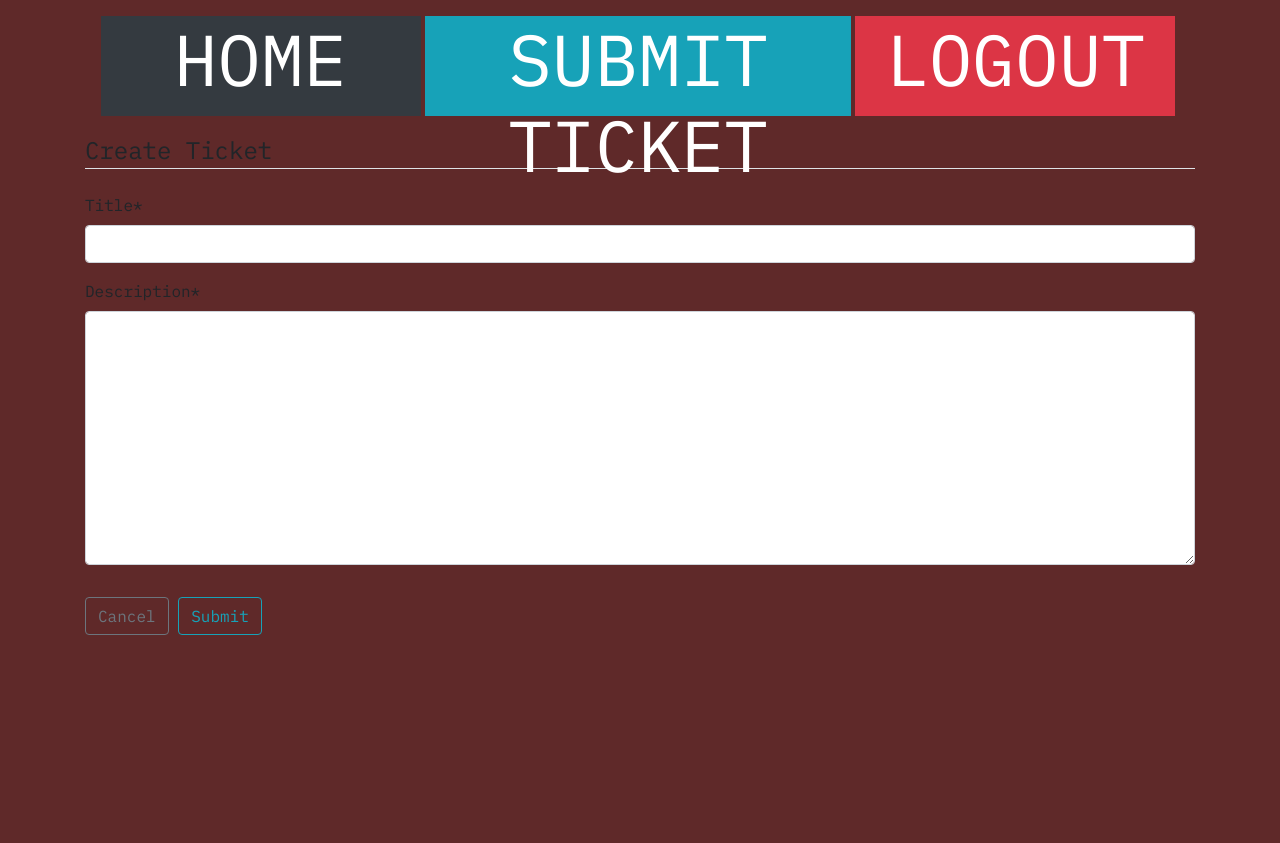
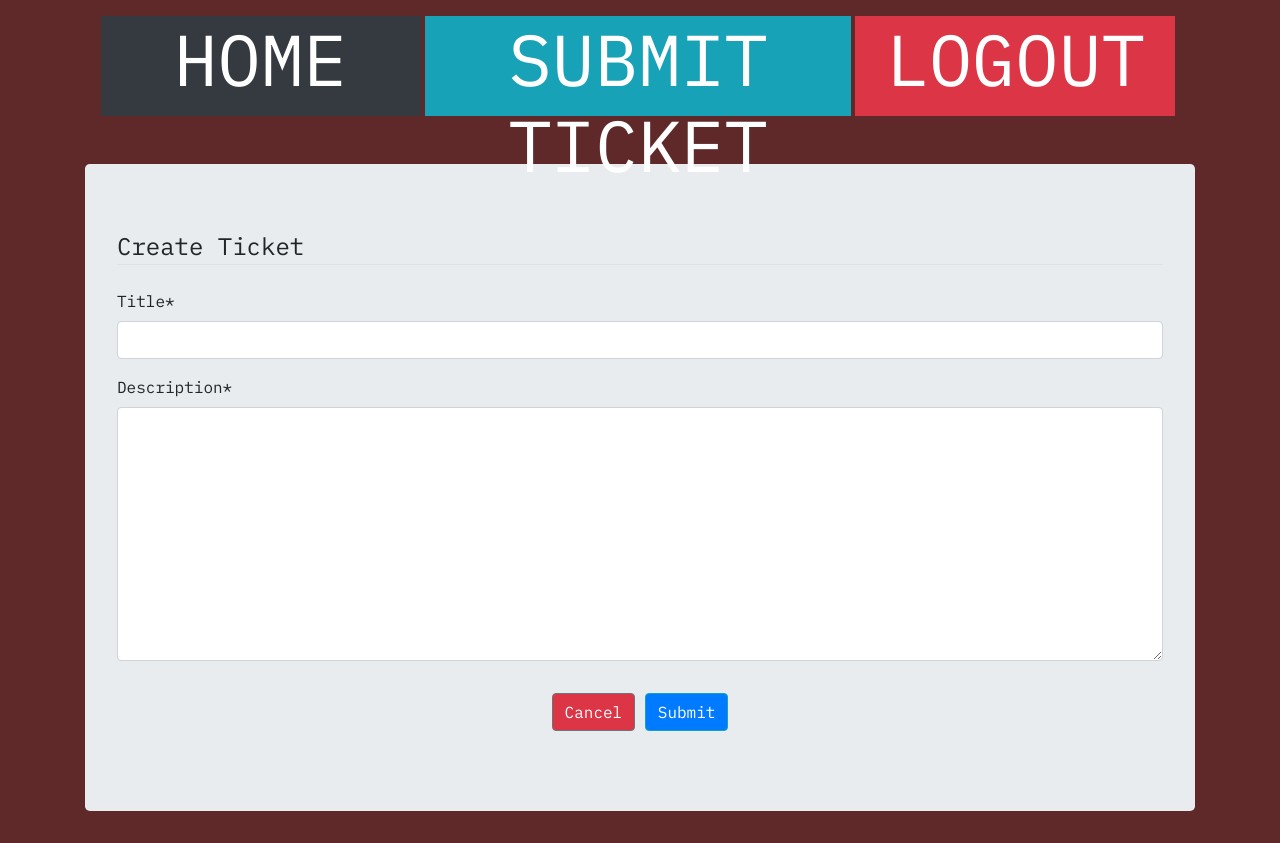
Before and after one commit to karki011/bugstracker, a Django app: page /ticket/new/ in a window 1280 px wide. Before the commit the page ends 800 px from the top, so only its background shows below. Run offline with Django 3.2, Linux system fonts and the light colour scheme; the visitor is signed in with stand-in values (Sample User, id 1); some libraries are stand-ins or nearby versions.

Commit message:
Added css in ticket-form

```diff
--- a/bugs/templates/bugs/ticket_form.html
+++ b/bugs/templates/bugs/ticket_form.html
@@ -1,6 +1,8 @@
 {%extends 'base.html'%}
 {% load crispy_forms_tags%}
 {% block content%}
+<div class="jumbotron mt-5">
+
     <form action="" method="post">
         {% csrf_token %}
         <fieldset class="form-group">
@@ -9,11 +11,12 @@
             </legend>
             {{form|crispy}}
         </fieldset>
-        <div class="form-group">
-            <a class="btn btn-outline-secondary" href="javascript:window.history.back()">Cancel</a>
-            <button class="btn btn-outline-info" type="submit">Submit</button>
+        <div class="form-group text-center">
+            <a class="btn btn-outline-secondary bg-danger text-white" href="javascript:window.history.back()">Cancel</a>
+            <button class="btn btn-outline-info bg-primary text-white" type="submit">Submit</button>
         </div>
     </form>
 
+</div>
 
 {%endblock content%}
```
